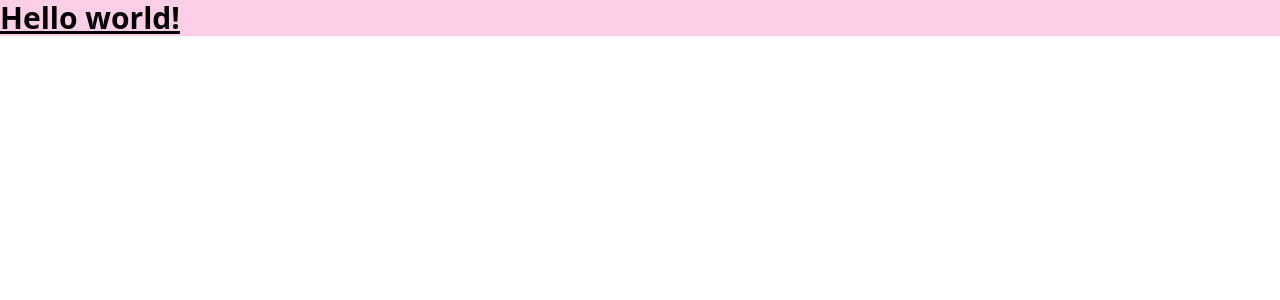
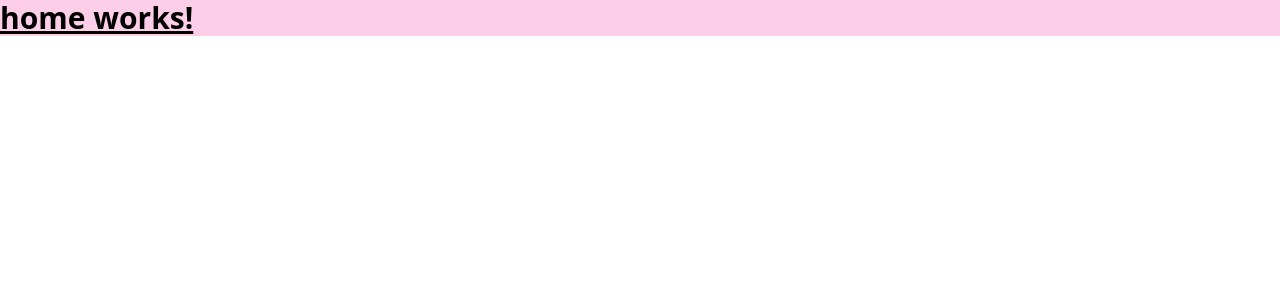
Before and after one commit to nchoeyin/rimo, an Angular app: page / in a window 1280 px wide. Shown: the top 300 px of the page. Built offline with nearby package versions, Linux system fonts and the light colour scheme.

Commit message:
[src::_] routing added with routes.ts file with component based approach

```diff
--- a/src/app/app.component.html
+++ b/src/app/app.component.html
@@ -1,3 +1 @@
-<h1 class="text-3xl font-bold underline bg-pink-200">
-  Hello world!
-</h1>
+<router-outlet></router-outlet>
--- a/src/app/app.component.ts
+++ b/src/app/app.component.ts
@@ -1,9 +1,10 @@
 import { Component } from '@angular/core';
 import { RouterOutlet } from '@angular/router';
+import {RouterModule} from '@angular/router';
 
 @Component({
   selector: 'app-root',
-  imports: [RouterOutlet],
+  imports: [RouterOutlet, RouterModule],
   templateUrl: './app.component.html',
   styleUrl: './app.component.scss'
 })
--- a/src/app/app.config.ts
+++ b/src/app/app.config.ts
@@ -1,9 +1,9 @@
 import { ApplicationConfig, provideZoneChangeDetection } from '@angular/core';
 import { provideRouter } from '@angular/router';
-
 import { routes } from './app.routes';
-import { provideClientHydration, withEventReplay } from '@angular/platform-browser';
+import routeConfig from './routes';
+import { provideClientHydration, provideProtractorTestingSupport, withEventReplay } from '@angular/platform-browser';
 
 export const appConfig: ApplicationConfig = {
-  providers: [provideZoneChangeDetection({ eventCoalescing: true }), provideRouter(routes), provideClientHydration(withEventReplay())]
+  providers: [provideZoneChangeDetection({ eventCoalescing: true }), provideRouter(routeConfig), provideClientHydration(withEventReplay()), provideProtractorTestingSupport()]
 };
--- /dev/null
+++ b/src/app/home/home.component.html
@@ -0,0 +1 @@
+<p class="text-3xl font-bold underline bg-pink-200">home works!</p>
--- /dev/null
+++ b/src/app/routes.ts
@@ -0,0 +1,16 @@
+import {Routes} from '@angular/router';
+import { HomeComponent } from './home/home.component';
+
+const routeConfig: Routes = [
+  {
+    path: '',
+    component: HomeComponent,
+    title: 'Home page',
+  },
+  // {
+  //   path: 'details/:id',
+  //   component: Details,
+  //   title: 'Home details',
+  // },
+];
+export default routeConfig;
--- a/src/main.ts
+++ b/src/main.ts
@@ -1,6 +1,9 @@
 import { bootstrapApplication } from '@angular/platform-browser';
 import { appConfig } from './app/app.config';
 import { AppComponent } from './app/app.component';
+import {RouterModule} from '@angular/router';
+import {provideRouter} from '@angular/router';
+import routeConfig from './app/routes';
 
 bootstrapApplication(AppComponent, appConfig)
   .catch((err) => console.error(err));
```
Also changed, not shown: src/app/home/home.component.ts (added, +11 -0 lines), src/app/home/home.component.scss (added), 1 other file (tests, documents, lock files or other folders).
